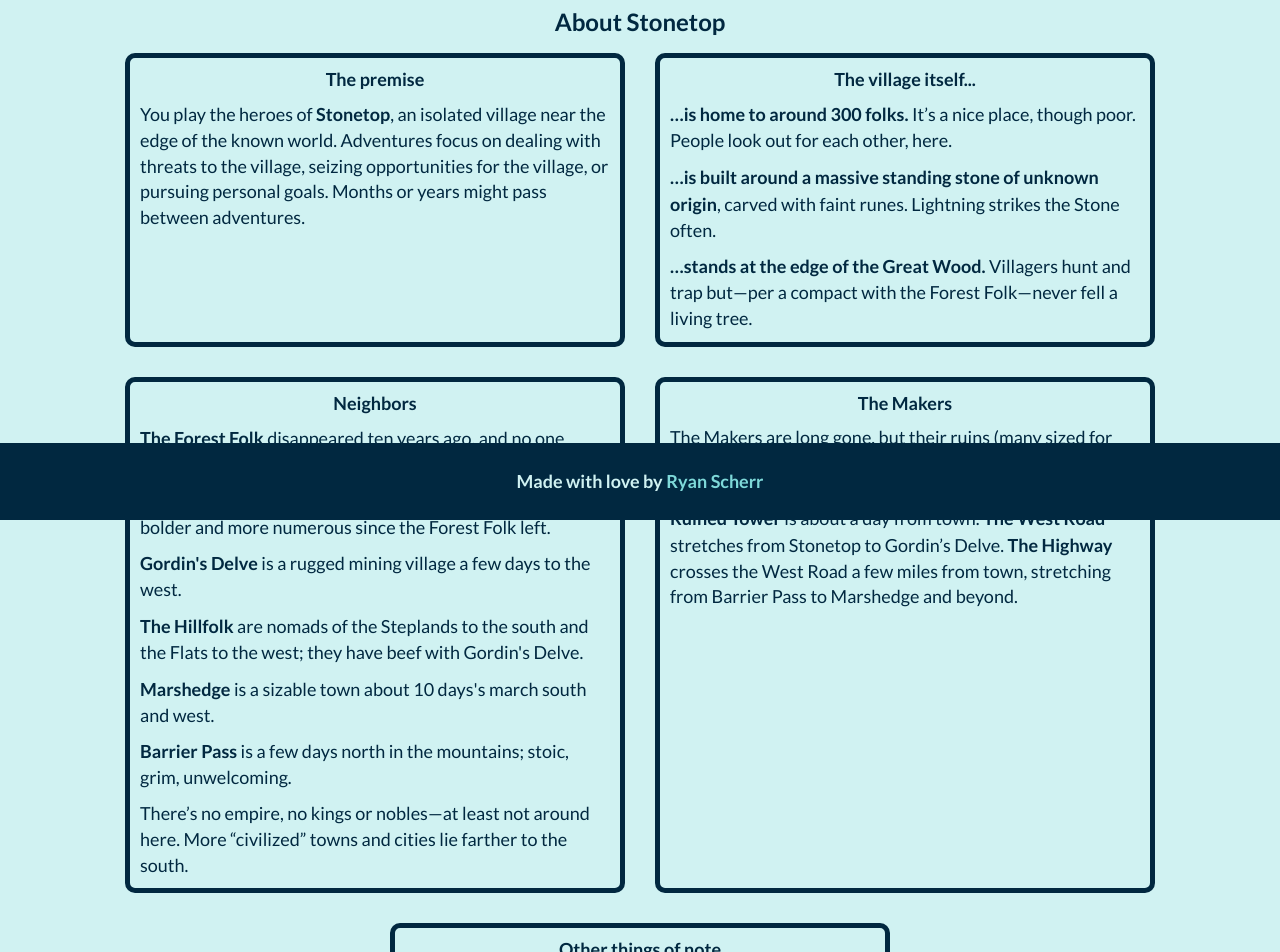
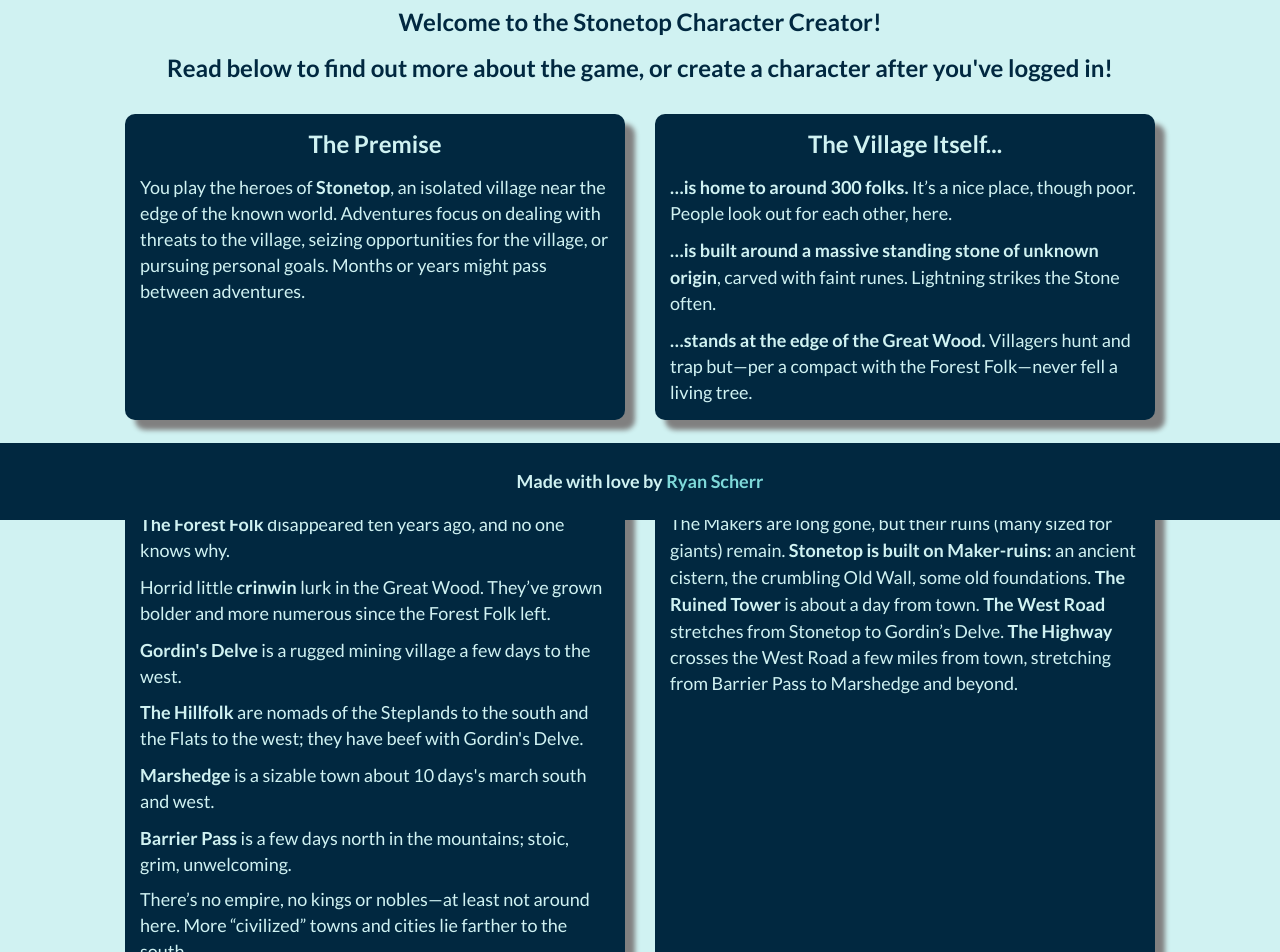
Before and after one commit to ryanascherr/stonetop-beyond, a React (Create React App) app in the folder client/: page / in a window 1280 px wide. Shown: the part 280-1232 px from the top of the page. Built offline with nearby package versions, Linux system fonts and the light colour scheme.

Commit message:
Minor styling changes.

```diff
--- a/client/src/components/Header.js
+++ b/client/src/components/Header.js
@@ -10,7 +10,7 @@ function Header() {
     let makeCharacterBtn;
 
     if (Auth.loggedIn()) {
-        logoutBtn = <button className="logout" onClick={logMeOut}>Logout</button>;
+        logoutBtn = <button className="logout" onClick={logMeOut}>Log Out</button>;
 
         loginBtn = <div></div>;
 
@@ -22,7 +22,7 @@ function Header() {
     } else {
         logoutBtn = <div></div>;
         loginBtn = <Link to="/login">
-        <button className="header-link">Login</button></Link>;
+        <button className="header-link">Log In</button></Link>;
         myCharactersBtn = <div></div>;
         makeCharacterBtn = <div></div>;
     }
--- a/client/src/components/Homepage.js
+++ b/client/src/components/Homepage.js
@@ -1,24 +1,24 @@
 import React from 'react';
-import Auth from '../utils/auth';
 
-function Info() {
+function Homepage() {
 
     return (
-        <div className="content">
-            <h2>About Stonetop</h2>
+        <div className="content info-page">
+            <h2>Welcome to the Stonetop Character Creator!</h2>
+            <h2>Read below to find out more about the game, or create a character after you've logged in!</h2>
             <div className="info-container">
-                <div className="container">
-                    <h3>The premise</h3>
+                <div className="info">
+                    <h2>The Premise</h2>
                     <p>You play the heroes of <strong>Stonetop</strong>, an isolated village near the edge of the known world. Adventures focus on dealing with threats to the village, seizing opportunities for the village, or pursuing personal goals. Months or years might pass between adventures.</p>
                 </div>
-                <div className="container">
-                    <h3>The village itself...</h3>
+                <div className="info">
+                    <h2>The Village Itself...</h2>
                     <p><strong>…is home to around 300 folks.</strong> It’s a nice place, though poor. People look out for each other, here.</p>
                     <p><strong>…is built around a massive standing stone of unknown origin</strong>, carved with faint runes. Lightning strikes the Stone often.</p>
                     <p><strong>…stands at the edge of the Great Wood.</strong> Villagers hunt and trap but—per a compact with the Forest Folk—never fell a living tree.</p>
                 </div>
-                <div className="container">
-                    <h3>Neighbors</h3>
+                <div className="info">
+                    <h2>Neighbors</h2>
                     <p><strong>The Forest Folk</strong> disappeared ten years ago, and no one knows why.</p>
                     <p>Horrid little <strong>crinwin</strong> lurk in the Great Wood. They’ve grown bolder and more numerous since the Forest Folk left.</p>
                     <p><strong>Gordin's Delve</strong> is a rugged mining village a few days to the west.</p>
@@ -27,12 +27,12 @@ function Info() {
                     <p><strong>Barrier Pass</strong> is a few days north in the mountains; stoic, grim, unwelcoming.</p>
                     <p>There’s no empire, no kings or nobles—at least not around here. More “civilized” towns and cities lie farther to the south.</p>
                 </div>
-                <div className="container">
-                    <h3>The Makers</h3>
+                <div className="info">
+                    <h2>The Makers</h2>
                     <p>The Makers are long gone, but their ruins (many sized for giants) remain. <strong>Stonetop is built on Maker-ruins:</strong> an ancient cistern, the crumbling Old Wall, some old foundations. <strong>The Ruined Tower</strong> is about a day from town. <strong>The West Road</strong> stretches from Stonetop to Gordin’s Delve. <strong>The Highway</strong> crosses the West Road a few miles from town, stretching from Barrier Pass to Marshedge and beyond.</p>
                 </div>
-                <div className="container">
-                    <h3>Other things of note</h3>
+                <div className="info">
+                    <h2>Other Things of Note</h2>
                     <p><strong>The PCs are all human.</strong> Strange peoples (like the <strong>Forest Folk</strong> or <strong>the fae</strong> or the mask-wearing <strong>Ustrina</strong> from beyond Gordin's Delve) are known of but poorly understood.</p>
                     <p>Sages whisper of the <strong>Things Below</strong>, primeval entities of darkness, corruption, and ruin. Their power taints all that it touches.</p>
                     <p><strong>People are terrified of deep water.</strong> Evil dwells there. Evil that will drag you to your doom. Everyone knows this.</p>
@@ -44,4 +44,4 @@ function Info() {
     )
 }
 
-export default Info;
+export default Homepage;
--- a/client/src/components/Login.js
+++ b/client/src/components/Login.js
@@ -113,8 +113,7 @@ const Homepage = () => {
   return (
     <div className="content">
       <div className="homepage-description">
-        {/* <h2>With Stonetop Character Creator, create and edit characters in the fantastical world of Stonetop!</h2> */}
-        <h2 className="title">Sign up or login below to get started!</h2>
+        <h2 className="title">Sign up or log in below to get started!</h2>
       </div>
       <div className="login-signup-container">
         <div className="login-container">
--- a/client/src/components/StonetopContainer.js
+++ b/client/src/components/StonetopContainer.js
@@ -62,9 +62,6 @@ export default function StonetopContainer() {
   return (
     <div>
         <Header />
-        {/* {landingPage}
-        {render} */}
-        {/* <CharacterSheet /> */}
         <div className="">
         <Route exact path="/">
               <Homepage />
--- a/client/src/style.css
+++ b/client/src/style.css
@@ -676,12 +676,18 @@ body {
     flex-wrap: wrap;
 }
 
-.container {
-    border: 5px solid var(--darkest-blue);
+.info {
+    background-color: var(--darkest-blue);
+    color: var(--off-white);
     border-radius: 10px;
-    padding: 10px;
+    padding: 15px;
     margin: 15px;
     width: 500px;
+    box-shadow: 10px 10px 5px gray;
+}
+
+.info-page h2 {
+    margin-bottom: 15px;
 }
 
 /* Media Queries */
```
